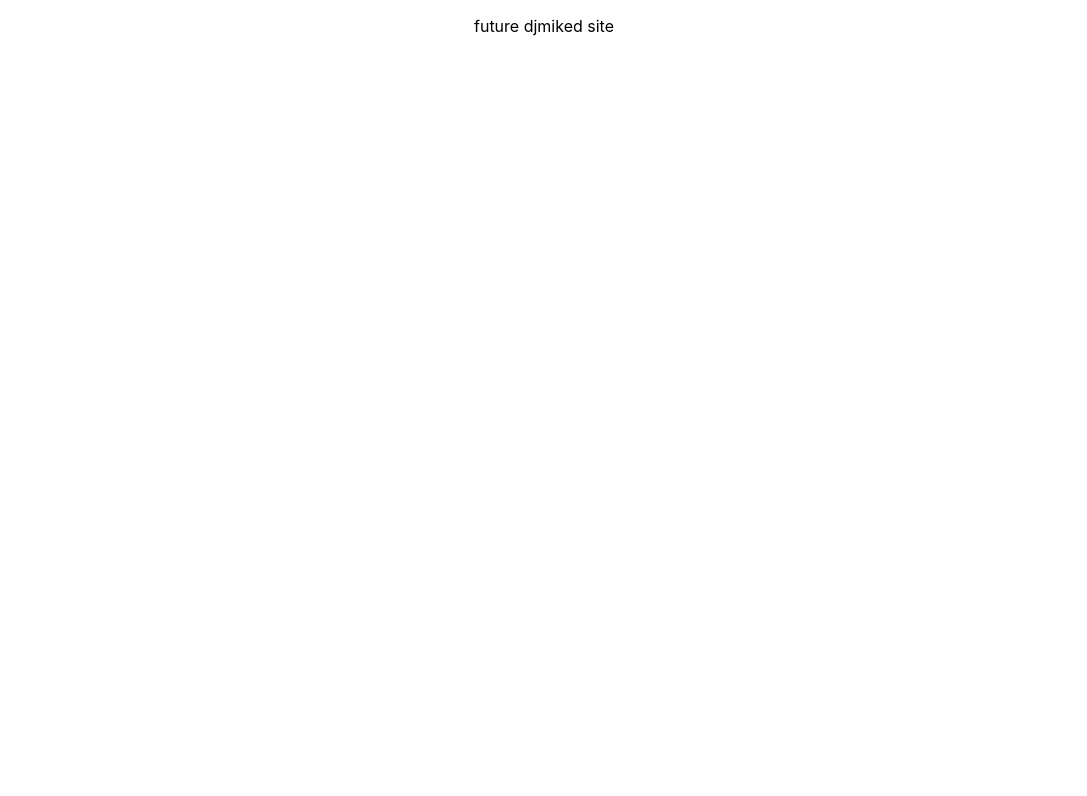
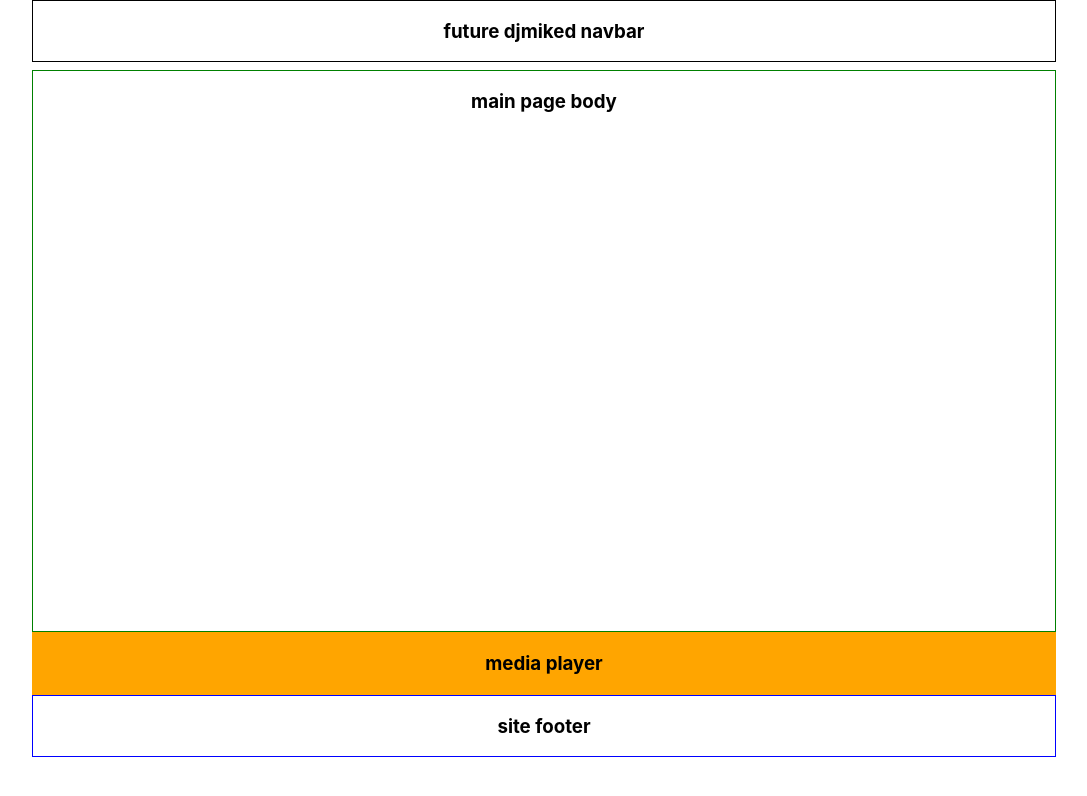
Before and after one commit to marcusmcb/djmikedsite, a React (Create React App) app in the folder client/: page / in a window 1280 px wide. Shown: the top 796 px of the page, without its empty margins (96-1183 px from the left). Built offline with nearby package versions, Linux system fonts and the light colour scheme.

Commit message:
added main page layout and basic css

```diff
--- a/client/src/components/MainPage.js
+++ b/client/src/components/MainPage.js
@@ -1,8 +1,23 @@
-import React from 'react'
+import React, { Fragment } from 'react'
 import './mainpage.css'
 
 const MainPage = () => {
-  return <p>future djmiked site</p>
+  return (
+    <Fragment>
+      <div className='navbar'>
+        <h3>future djmiked navbar</h3>
+      </div>
+      <div className='mainpage-body'>
+        <h3>main page body</h3>
+      </div>
+      <div className='media-player'>
+        <h3>media player</h3>
+      </div>
+      <div className='footer'>
+        <h3>site footer</h3>
+      </div>
+    </Fragment>
+  )
 }
 
 export default MainPage
--- a/client/src/components/mainpage.css
+++ b/client/src/components/mainpage.css
@@ -0,0 +1,26 @@
+.navbar {
+  border: 1px solid black;
+  margin-left: 10vw;
+  margin-right: 10vw;
+  margin-bottom: 1vh;
+}
+
+.mainpage-body {
+  margin-left: 10vw;
+  margin-right: 10vw;
+  border: 1px solid green;
+  height: 70vh;
+}
+
+.footer {
+  border: 1px solid blue;
+  margin-left: 10vw;
+  margin-right: 10vw;
+}
+
+.media-player {
+  margin-left: 10vw;
+  margin-right: 10vw;
+  background-color: orange;
+  border: 1px solid orange;
+}
```
Also changed, not shown: 2 other files (tests, documents, lock files or other folders).
